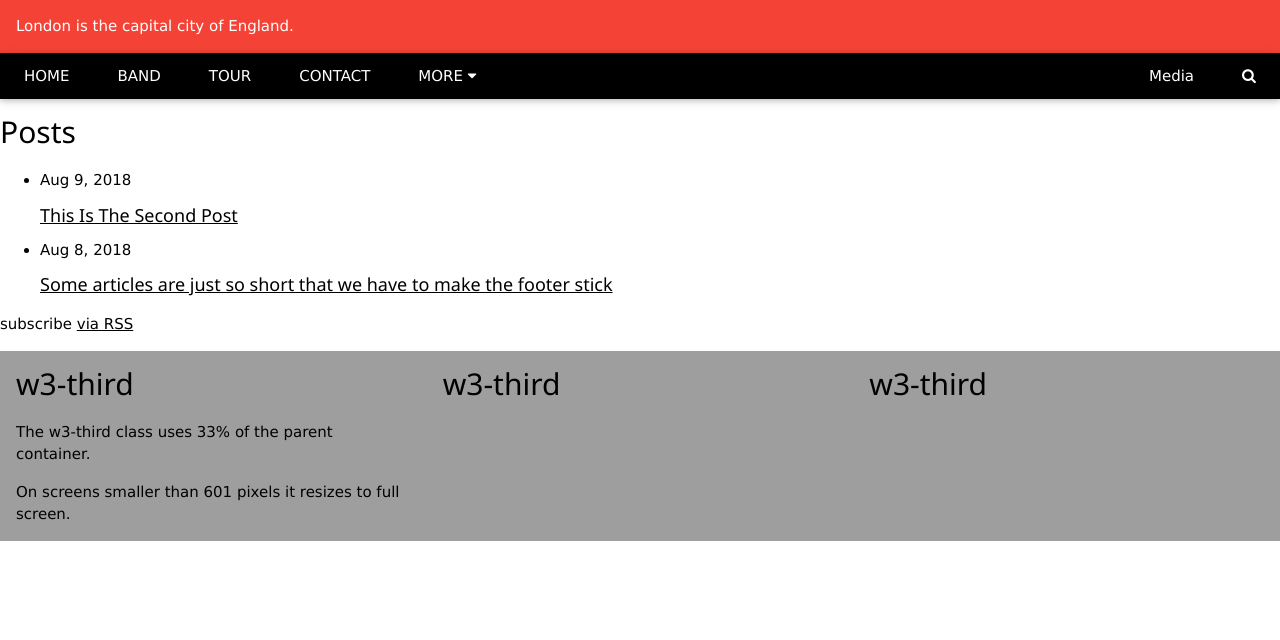
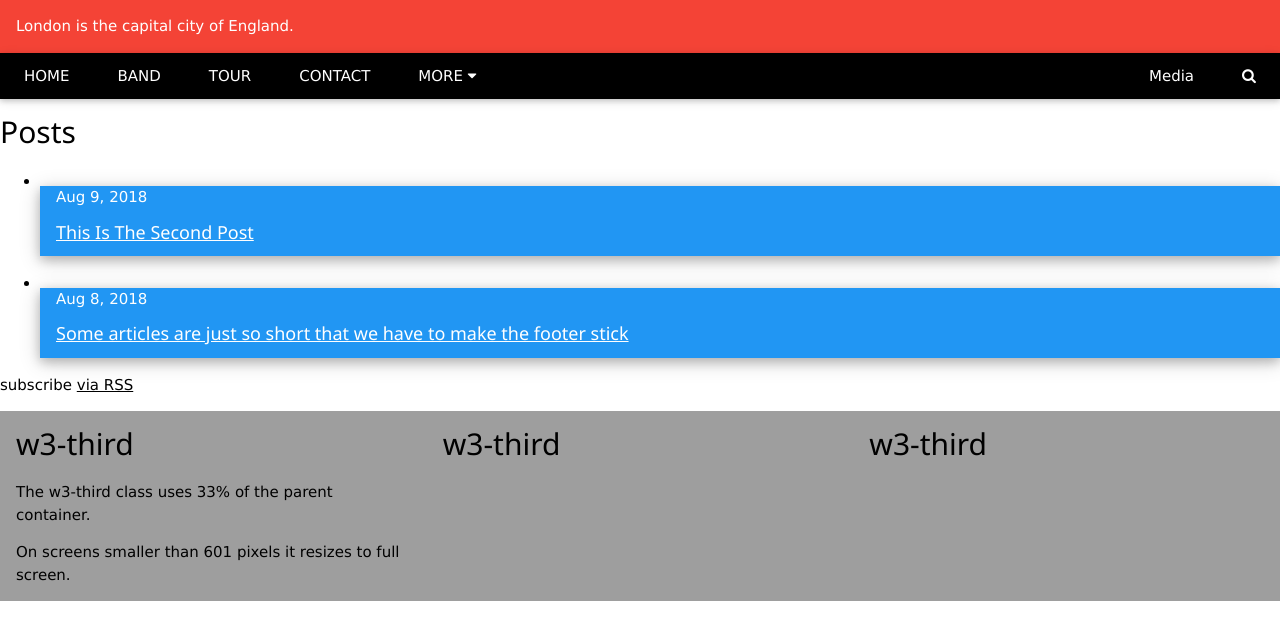
Before and after one commit to mrubyz/test, a Jekyll site: the page built from index.md, in a window 1280 px wide. Shown: the top 640 px of the page. Built offline with Jekyll 4.4.1, drawn with Linux system fonts in a browser that asks for light colours.

Commit message:
Update home.html

```diff
--- a/_layouts/home.html
+++ b/_layouts/home.html
@@ -9,6 +9,7 @@ layout: default
     <ul class="post-list">
       {%- for post in site.posts -%}
       <li>
+           <div class="w3-panel w3-blue w3-card-4">
         {%- assign date_format = site.minima.date_format | default: "%b %-d, %Y" -%}
         <span class="post-meta">{{ post.date | date: date_format }}</span>
         <h5>
@@ -19,6 +20,7 @@ layout: default
         {%- if site.show_excerpts -%}
           {{ post.excerpt }}
         {%- endif -%}
+          </div>
       </li>
       {%- endfor -%}
     </ul>
```
